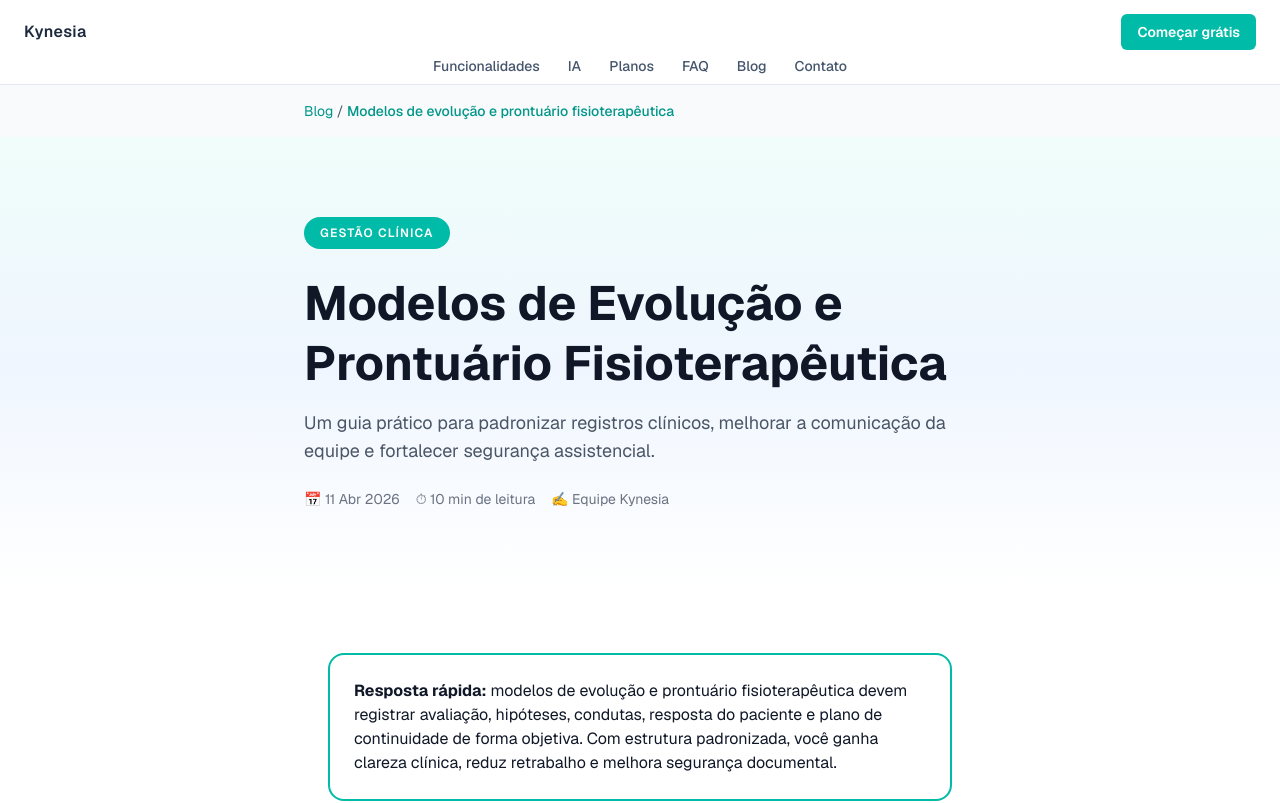
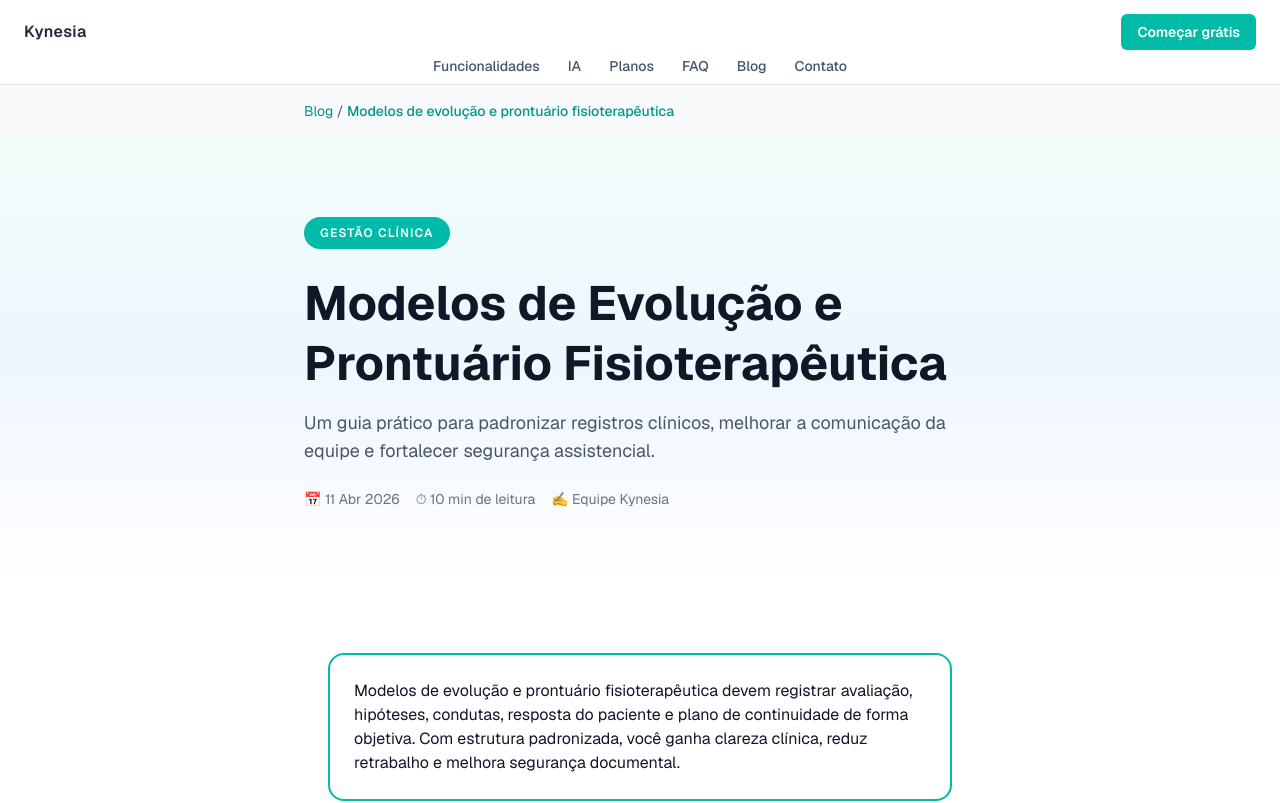
Before and after one commit to sendrette/kynesia-site, a Next.js app: page /blog/modelos-evolucao-prontuario-fisioterapeutica in a window 1280 px wide. Shown: the top 803 px of the page. Built offline with nearby package versions, Linux system fonts and the light colour scheme.

Commit message:
feat: update blog page content for clarity and conciseness in the introduction

```diff
--- a/app/blog/modelos-evolucao-prontuario-fisioterapeutica/page.tsx
+++ b/app/blog/modelos-evolucao-prontuario-fisioterapeutica/page.tsx
@@ -119,7 +119,7 @@ export default function ModelosEvolucaoProntuarioPage() {
       <article className="mx-auto max-w-2xl px-6 py-16">
         <div className="mb-8 rounded-2xl border-2 border-teal-500 bg-white p-6">
           <p className="text-gray-900">
-            <strong>Resposta rápida:</strong> modelos de evolução e prontuário fisioterapêutica devem registrar avaliação, hipóteses, condutas, resposta do paciente e plano de continuidade de forma objetiva.
+             Modelos de evolução e prontuário fisioterapêutica devem registrar avaliação, hipóteses, condutas, resposta do paciente e plano de continuidade de forma objetiva.
             Com estrutura padronizada, você ganha clareza clínica, reduz retrabalho e melhora segurança documental.
           </p>
         </div>
```
